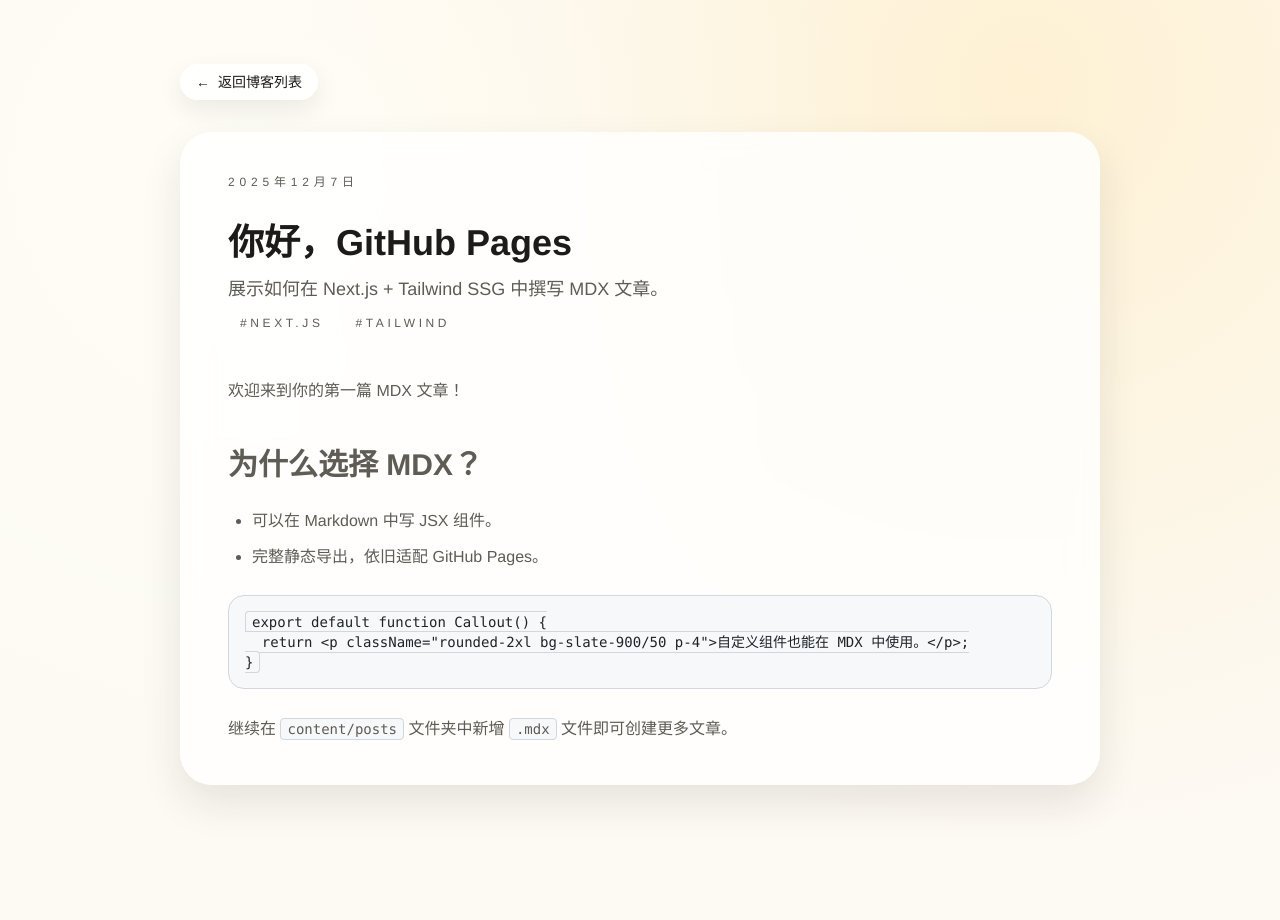
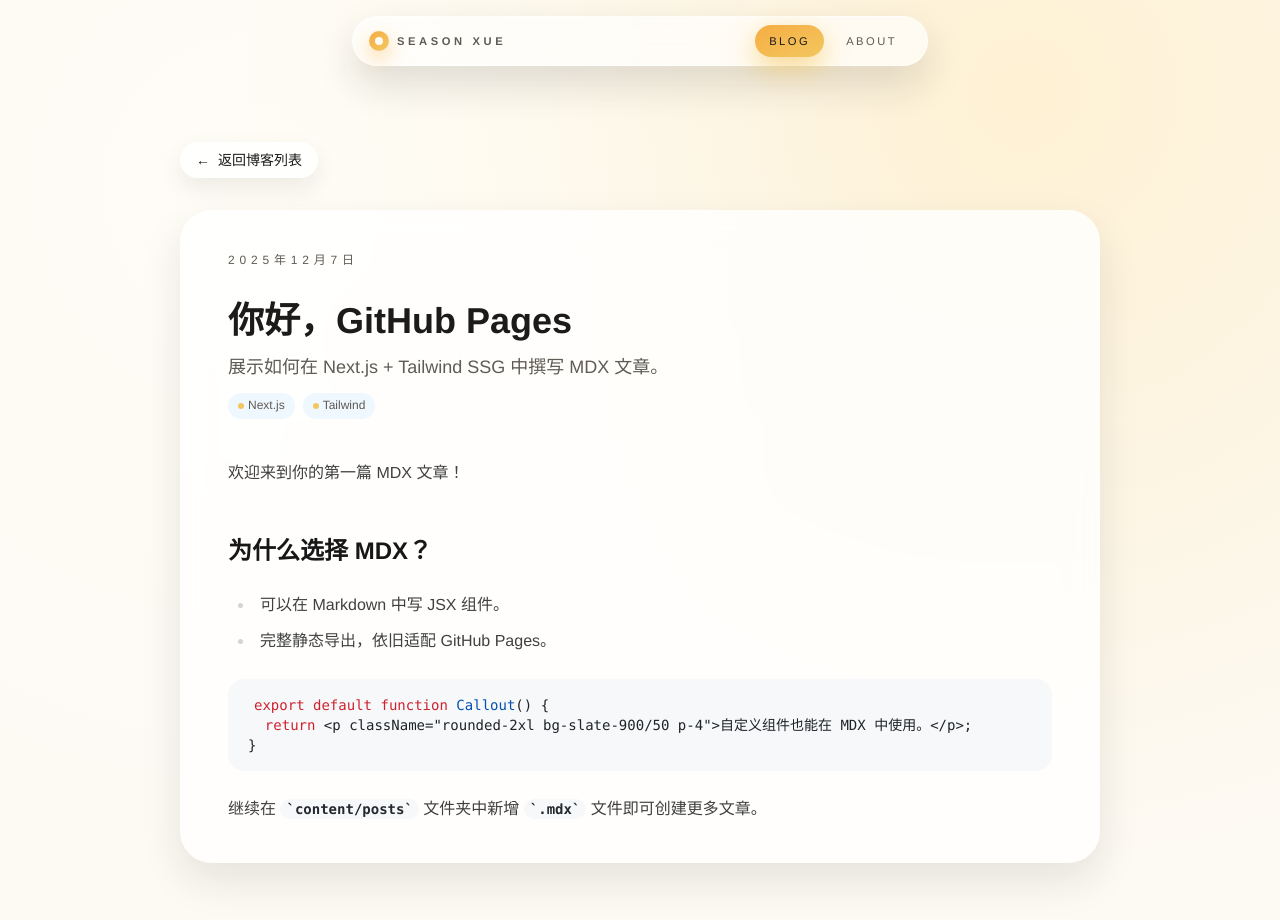
Before and after one commit to SeasonXue/seasonxue.github.io, a Next.js app: page /blog/hello-world in a window 1280 px wide. Shown: the top 920 px of the page. Before the commit the page ends 849 px from the top, so only its background shows below. Built offline with nearby package versions, Linux system fonts and the light colour scheme.

Commit message:
feat: add syntax highlighting support with highlight.js and enhance blog layout

```diff
--- a/package.json
+++ b/package.json
@@ -11,6 +11,7 @@
   },
   "dependencies": {
     "gray-matter": "^4.0.3",
+    "highlight.js": "^11.11.0",
     "next": "16.0.7",
     "next-mdx-remote": "^5.0.0",
     "react": "19.2.0",
@@ -18,6 +19,7 @@
   },
   "devDependencies": {
     "@tailwindcss/postcss": "^4",
+    "@tailwindcss/typography": "^0.5.15",
     "@types/node": "^20",
     "@types/react": "^19",
     "@types/react-dom": "^19",
--- /dev/null
+++ b/src/app/HeaderNav.tsx
@@ -0,0 +1,55 @@
+ "use client";
+
+import Link from "next/link";
+import { usePathname } from "next/navigation";
+
+const navItems = [
+  { href: "/blog", label: "blog" },
+  { href: "/about", label: "about" },
+];
+
+export function HeaderNav() {
+  const pathname = usePathname();
+
+  const isActive = (href: string) => {
+    if (href === "/") return pathname === "/";
+    return pathname === href || pathname.startsWith(href + "/");
+  };
+
+  return (
+    <header className="sticky top-0 z-30 pt-4 pb-3">
+      <div className="content-shell flex justify-center">
+        <div className="pointer-events-auto flex w-full max-w-xl items-center justify-between rounded-full border border-white/65 bg-white/65 px-4 py-2 shadow-[0_18px_40px_rgba(28,27,25,0.14)] backdrop-blur-xl">
+          <Link
+            href="/"
+            className="flex items-center gap-2 text-[0.7rem] font-semibold uppercase tracking-[0.32em] text-(--ink-muted) hover:text-foreground"
+          >
+            <span className="inline-flex h-5 w-5 items-center justify-center rounded-full bg-gradient-to-br from-(--accent-sun) to-(--accent-gold) shadow-[0_8px_20px_rgba(245,173,66,0.55)]">
+              <span className="h-2 w-2 rounded-full bg-white/95" />
+            </span>
+            <span>Season Xue</span>
+          </Link>
+          <nav className="flex items-center gap-2 text-[0.7rem] font-medium uppercase tracking-[0.22em]">
+            {navItems.map((item) => {
+              const active = isActive(item.href);
+              return (
+                <Link
+                  key={item.href}
+                  href={item.href}
+                  className={[
+                    "relative inline-flex items-center rounded-full px-3.5 py-1.5 transition-all duration-200",
+                    active
+                      ? "bg-gradient-to-br from-(--accent-sun) to-(--accent-gold) text-foreground shadow-[0_10px_28px_rgba(243,199,95,0.7)]"
+                      : "text-(--ink-muted) hover:text-foreground hover:bg-white/70",
+                  ].join(" ")}
+                >
+                  <span className="relative z-10">{item.label}</span>
+                </Link>
+              );
+            })}
+          </nav>
+        </div>
+      </div>
+    </header>
+  );
+}
--- /dev/null
+++ b/src/app/about/page.tsx
@@ -0,0 +1,17 @@
+export default function AboutPage() {
+  return (
+    <div className="py-16">
+      <main className="content-shell">
+        <section className="paper-panel px-8 py-10 sm:px-12">
+          <h1 className="text-3xl font-semibold leading-snug">About</h1>
+          <p className="mt-4 text-base font-medium text-(--ink-muted)">
+            这里是 Season Xue 的个人写作空间，记录关于产品、设计、代码与生活的轻盈笔记。
+          </p>
+          <p className="mt-3 text-base font-medium text-(--ink-muted)">
+            博客基于 Next.js 16 与 MDX 构建，并通过 GitHub Pages 部署，专注于舒适的阅读体验。
+          </p>
+        </section>
+      </main>
+    </div>
+  );
+}
--- a/src/app/blog/[slug]/page.tsx
+++ b/src/app/blog/[slug]/page.tsx
@@ -4,11 +4,22 @@ import { MDXRemote } from "next-mdx-remote/rsc";
 import Link from "next/link";
 import type {
   HTMLAttributes,
-  LiHTMLAttributes,
-  TdHTMLAttributes,
-  ThHTMLAttributes,
 } from "react";
+import hljs from "highlight.js/lib/core";
+import typescript from "highlight.js/lib/languages/typescript";
+import javascript from "highlight.js/lib/languages/javascript";
+import shell from "highlight.js/lib/languages/shell";
+import json from "highlight.js/lib/languages/json";
 import { getAllPosts, getPostBySlug } from "@/lib/posts";
+
+hljs.registerLanguage("ts", typescript);
+hljs.registerLanguage("tsx", typescript);
+hljs.registerLanguage("typescript", typescript);
+hljs.registerLanguage("js", javascript);
+hljs.registerLanguage("javascript", javascript);
+hljs.registerLanguage("bash", shell);
+hljs.registerLanguage("shell", shell);
+hljs.registerLanguage("json", json);
 
 type PageProps = {
   params: Promise<{
@@ -43,68 +54,38 @@ async function getPostSafe(slug: string) {
 const cx = (...classes: Array<string | undefined>) => classes.filter(Boolean).join(" ");
 
 const mdxComponents = {
-  h2: (props: HTMLAttributes<HTMLHeadingElement>) => (
-    <h2 {...props} className="mt-10 text-3xl font-semibold text-foreground" />
-  ),
-  p: (props: HTMLAttributes<HTMLParagraphElement>) => (
-    <p {...props} className="mt-4 text-base font-medium leading-8 text-(--ink-muted)" />
-  ),
-  pre: (props: HTMLAttributes<HTMLPreElement>) => (
+  pre: ({ className, ...rest }: HTMLAttributes<HTMLPreElement>) => (
     <pre
-      {...props}
-      className="mt-6 overflow-auto rounded-2xl border border-[#d0d7de] bg-[#f6f8fa] p-4 text-sm text-[#1f2328] font-[SFMono-Regular,Consolas,'Liberation Mono',Menlo,monospace]"
-    />
-  ),
-  code: (props: HTMLAttributes<HTMLElement>) => (
-    <code
-      {...props}
-      className="rounded border border-[#d0d7de] bg-[#f6f8fa] px-1.5 py-0.5 text-sm font-[SFMono-Regular,Consolas,'Liberation Mono',Menlo,monospace]"
-    />
-  ),
-  ul: (props: HTMLAttributes<HTMLUListElement>) => (
-    <ul {...props} className="mt-4 list-disc space-y-2 pl-6 text-(--ink-muted)" />
-  ),
-  li: (props: LiHTMLAttributes<HTMLLIElement>) => <li {...props} className="leading-7" />,
-  blockquote: (props: HTMLAttributes<HTMLQuoteElement>) => (
-    <blockquote
-      {...props}
-      className="mt-6 rounded-2xl bg-white/70 px-6 py-4 text-lg text-(--ink-muted) italic shadow-[0_12px_30px_rgba(28,27,25,0.06)]"
-    />
-  ),
-  table: ({ className, children, ...rest }: HTMLAttributes<HTMLTableElement>) => (
-    <div className="mt-8 overflow-x-auto rounded-[28px] bg-white/85 shadow-[0_18px_40px_rgba(28,27,25,0.08)]">
-      <table
-        {...rest}
-        className={cx(
-          "w-full min-w-[420px] border-collapse text-sm text-foreground",
-          className,
-        )}
-      >
-        {children}
-      </table>
-    </div>
-  ),
-  thead: (props: HTMLAttributes<HTMLTableSectionElement>) => (
-    <thead {...props} className={cx(props.className)} />
-  ),
-  tbody: (props: HTMLAttributes<HTMLTableSectionElement>) => (
-    <tbody {...props} className={cx("bg-white", props.className)} />
-  ),
-  tr: (props: HTMLAttributes<HTMLTableRowElement>) => (
-    <tr {...props} className={cx("border-b border-[#f1e7d5]", props.className)} />
-  ),
-  th: ({ className, ...rest }: ThHTMLAttributes<HTMLTableCellElement>) => (
-    <th
       {...rest}
       className={cx(
-        "px-4 py-3 text-left text-xs uppercase tracking-[0.4em] text-(--ink-muted)",
+        "mt-6 overflow-auto rounded-2xl bg-[#f6f8fa] p-4 text-sm text-[#1f2328] font-[SFMono-Regular,Consolas,'Liberation Mono',Menlo,monospace]",
         className,
       )}
     />
   ),
-  td: ({ className, ...rest }: TdHTMLAttributes<HTMLTableCellElement>) => (
-    <td {...rest} className={cx("px-4 py-3 align-top text-(--ink-muted)", className)} />
-  ),
+  code: ({ className, children, ...rest }: HTMLAttributes<HTMLElement>) => {
+    const rawCode = typeof children === "string" ? children : Array.isArray(children) ? children.join("") : "";
+    const language = (className ?? "").replace(/language-/, "").trim();
+
+    let highlighted = rawCode;
+
+    if (language && hljs.getLanguage(language)) {
+      highlighted = hljs.highlight(rawCode, { language }).value;
+    } else if (rawCode) {
+      highlighted = hljs.highlightAuto(rawCode).value;
+    }
+
+    return (
+      <code
+        {...rest}
+        className={cx(
+          "hljs rounded bg-[#f6f8fa] px-1.5 py-0.5 text-[0.8125rem] font-[SFMono-Regular,Consolas,'Liberation Mono',Menlo,monospace]",
+          className,
+        )}
+        dangerouslySetInnerHTML={{ __html: highlighted }}
+      />
+    );
+  },
 };
 
 export default async function BlogPostPage({ params }: PageProps) {
@@ -138,16 +119,20 @@ export default async function BlogPostPage({ params }: PageProps) {
             <h1 className="text-4xl font-semibold leading-snug">{post.meta.title}</h1>
             <p className="text-lg font-medium text-(--ink-muted)">{post.meta.summary}</p>
             {(post.meta.tags ?? []).length > 0 && (
-              <div className="flex flex-wrap gap-2 text-xs uppercase tracking-[0.3em] text-(--ink-muted)">
+              <div className="mt-3 flex flex-wrap items-center gap-2 text-[0.75rem] text-(--ink-muted)">
                 {post.meta.tags?.map((tag) => (
-                  <span key={tag} className="rounded-full px-3 py-1 text-foreground">
-                    #{tag}
+                  <span
+                    key={tag}
+                    className="inline-flex items-center gap-1 rounded-full bg-(--accent-cloud)/80 px-2.5 py-0.5 text-[0.75rem] font-medium text-(--ink-muted)"
+                  >
+                    <span className="h-1.5 w-1.5 rounded-full bg-(--accent-gold)" />
+                    <span>{tag}</span>
                   </span>
                 ))}
               </div>
             )}
           </header>
-          <div className="mt-10 space-y-6 text-base leading-8 text-(--ink-muted)">
+          <div className="mt-10 prose prose-neutral max-w-none">
             <MDXRemote source={post.content} components={mdxComponents} />
           </div>
         </div>
--- a/src/app/globals.css
+++ b/src/app/globals.css
@@ -1,4 +1,5 @@
 @import "tailwindcss";
+@plugin "@tailwindcss/typography";
 
 :root {
   color-scheme: light;
@@ -18,6 +19,16 @@
 *::before,
 *::after {
   box-sizing: border-box;
+}
+
+::selection {
+  background-color: var(--accent-gold);
+  color: var(--ink);
+}
+
+::-moz-selection {
+  background-color: var(--accent-gold);
+  color: var(--ink);
 }
 
 body {
@@ -63,3 +74,107 @@ body::after {
 p {
   font-weight: 500;
 }
+
+.prose {
+  max-width: 100%;
+}
+
+.prose pre {
+  border-radius: 1rem;
+  background: #f6f8fa;
+  padding: 1rem 1.25rem;
+}
+
+.prose pre code {
+  font-family: SFMono-Regular, Consolas, "Liberation Mono", Menlo, monospace;
+  font-size: 0.875rem;
+  color: #1f2328;
+}
+
+.prose code {
+  border-radius: 999px;
+  background: #f6f8fa;
+  padding: 0.125rem 0.375rem;
+  font-size: 0.875rem;
+}
+
+/* GitHub-like light syntax highlighting for highlight.js */
+.hljs {
+  color: #24292f;
+  background: transparent;
+}
+
+.hljs-comment,
+.hljs-quote {
+  color: #6e7781;
+}
+
+.hljs-keyword,
+.hljs-selector-tag,
+.hljs-literal,
+.hljs-symbol,
+.hljs-name {
+  color: #cf222e;
+}
+
+.hljs-variable,
+.hljs-template-variable,
+.hljs-code,
+.hljs-string,
+.hljs-meta .hljs-string {
+  color: #0a3069;
+}
+
+.hljs-title,
+.hljs-section,
+.hljs-selector-id {
+  color: #0550ae;
+}
+
+.hljs-subst {
+  color: #24292f;
+}
+
+.hljs-type,
+.hljs-class .hljs-title {
+  color: #953800;
+}
+
+.hljs-number {
+  color: #116329;
+}
+
+.hljs-tag {
+  color: #24292f;
+}
+
+.hljs-attribute {
+  color: #0550ae;
+}
+
+.hljs-regexp,
+.hljs-link {
+  color: #0a3069;
+}
+
+.hljs-meta {
+  color: #5b6a8a;
+}
+
+.hljs-built_in,
+.hljs-builtin-name {
+  color: #8250df;
+}
+
+.hljs-bullet,
+.hljs-code {
+  color: #0550ae;
+}
+
+.hljs-emphasis {
+  font-style: italic;
+}
+
+.hljs-strong {
+  font-weight: 700;
+}
--- a/src/app/layout.tsx
+++ b/src/app/layout.tsx
@@ -1,4 +1,5 @@
 import type { Metadata } from "next";
+import { HeaderNav } from "./HeaderNav";
 import "./globals.css";
 
 export const metadata: Metadata = {
@@ -30,8 +31,13 @@ export default function RootLayout({
 }>) {
   return (
     <html lang="en">
-      <body className="antialiased">
-        {children}
+      <body className="antialiased text-foreground">
+        <div className="flex min-h-screen flex-col">
+          <HeaderNav />
+          <main className="flex-1">
+            {children}
+          </main>
+        </div>
       </body>
     </html>
   );
--- a/src/app/page.tsx
+++ b/src/app/page.tsx
@@ -1,5 +1,4 @@
 import Link from "next/link";
-import { ctas, hero } from "@/data/content";
 import { getAllPosts } from "@/lib/posts";
 
 const formatBlogDate = (value: string) =>
@@ -16,60 +15,27 @@ export default async function Home() {
   const lastUpdated = posts[0]?.meta.date ? formatBlogDate(posts[0].meta.date) : "暂无";
 
   return (
-    <div className="py-16 text-foreground">
-      <main className="content-shell flex flex-col gap-16">
-        <section className="paper-panel px-8 py-14 sm:px-12">
-          <div className="relative">
-            <div className="relative z-10 flex flex-col gap-6">
-              <div>
-                <p className="text-xs uppercase tracking-[0.6em] text-(--ink-muted)">{hero.kicker}</p>
-                <h1 className="mt-3 max-w-3xl text-4xl font-semibold leading-snug sm:text-5xl">
-                  {hero.title}
-                </h1>
-                <p className="mt-4 max-w-3xl text-lg font-medium text-(--ink-muted)">{hero.description}</p>
-              </div>
-              <div className="flex flex-wrap gap-3 text-sm uppercase tracking-[0.4em]">
-                {ctas.map((link) => (
-                  <Link
-                    key={link.label}
-                    href={link.href}
-                    target={link.href.startsWith("http") ? "_blank" : undefined}
-                    rel={link.href.startsWith("http") ? "noreferrer" : undefined}
-                    className="rounded-full bg-(--accent-cloud)/60 px-5 py-2 text-foreground transition hover:-translate-y-0.5 hover:bg-white/90"
-                  >
-                    {link.label}
-                  </Link>
-                ))}
-              </div>
-              <div className="flex flex-wrap gap-8 text-xs uppercase tracking-[0.4em] text-(--ink-muted)">
-                <div>
-                  <p>文章数量</p>
-                  <p className="mt-1 text-2xl font-semibold text-foreground">{totalPosts}</p>
-                </div>
-                <div>
-                  <p>最近更新</p>
-                  <p className="mt-1 text-2xl font-semibold text-foreground">{lastUpdated}</p>
-                </div>
-                <div>
-                  <p>技术栈</p>
-                  <p className="mt-1 text-2xl font-semibold text-foreground">Next.js · MDX</p>
-                </div>
-              </div>
-            </div>
-          </div>
-        </section>
-
-        <section className="flex flex-col gap-5">
-          <header className="flex flex-wrap items-center justify-between gap-4">
+    <div className="py-16">
+      <main className="content-shell space-y-10">
+        <header className="flex flex-wrap items-end justify-between gap-4">
           <div>
             <p className="text-xs uppercase tracking-[0.6em] text-(--ink-muted)">Latest</p>
-              <h2 className="text-2xl font-semibold">最近写的内容</h2>
+            <h1 className="mt-2 text-3xl font-semibold leading-snug">
+              最近写的内容
+            </h1>
+            <p className="mt-2 text-sm text-(--ink-muted)">
+              共 {totalPosts} 篇 · 最近更新于 {lastUpdated}
+            </p>
           </div>
-            <Link href="/blog" className="text-xs uppercase tracking-[0.6em] text-(--ink-muted)">
+          <Link
+            href="/blog"
+            className="text-xs uppercase tracking-[0.6em] text-(--ink-muted) hover:text-foreground"
+          >
             查看全部 →
           </Link>
         </header>
-          <div className="space-y-6">
+
+        <section className="space-y-4">
           {latestPosts.map((post) => (
             <article
               key={post.slug}
@@ -94,24 +60,7 @@ export default async function Home() {
               目前还没有文章，马上在 `content/posts` 中新增一个 `.mdx` 文件吧。
             </p>
           )}
-          </div>
         </section>
-
-        <section className="rounded-3xl bg-white/70 px-8 py-10 shadow-[0_12px_30px_rgba(28,27,25,0.08)] backdrop-blur">
-          <h3 className="text-lg font-semibold text-foreground">关于本站</h3>
-          <p className="mt-3 text-base font-medium text-(--ink-muted)">
-            这是一个使用 Next.js 16 + MDX 构建的正式博客系统，所有文章都来自 `content/posts`。排版遵循纸张阅读的留白，
-            只在必要之处加入像素风的彩蛋，保证内容是唯一主角。
-          </p>
-          <p className="mt-3 text-base font-medium text-(--ink-muted)">
-            访问博客列表可以查看完整归档，或者 Fork 这个仓库，自定义主题搭建属于你的极简写作空间。
-          </p>
-        </section>
-
-        <footer className="flex flex-col gap-4 pb-10 text-sm text-(--ink-muted)">
-          <p>Built for quiet reading · {new Date().getFullYear()}</p>
-          <p>写字、写代码、写生活碎片。如果你也喜欢这个主题，欢迎直接在 `src/app` 里继续创作。</p>
-        </footer>
       </main>
     </div>
   );
```
Also changed, not shown: src/app/blog/page.tsx (+7 -3 lines), 1 other file (tests, documents, lock files or other folders). Lines whose indentation alone changed are shown as unchanged.
